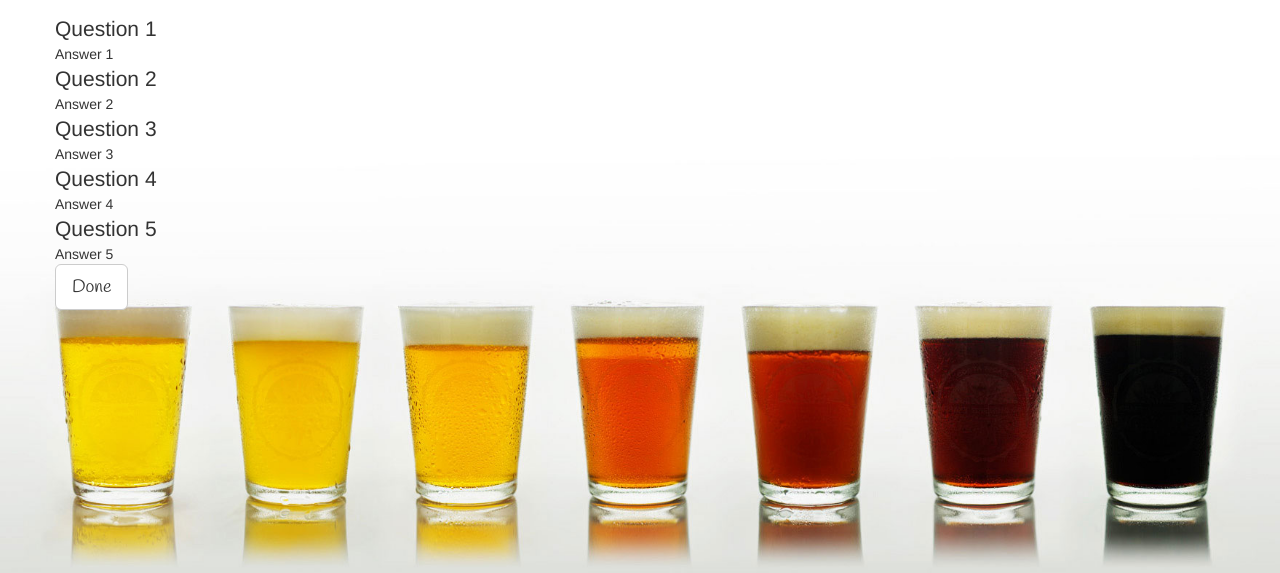
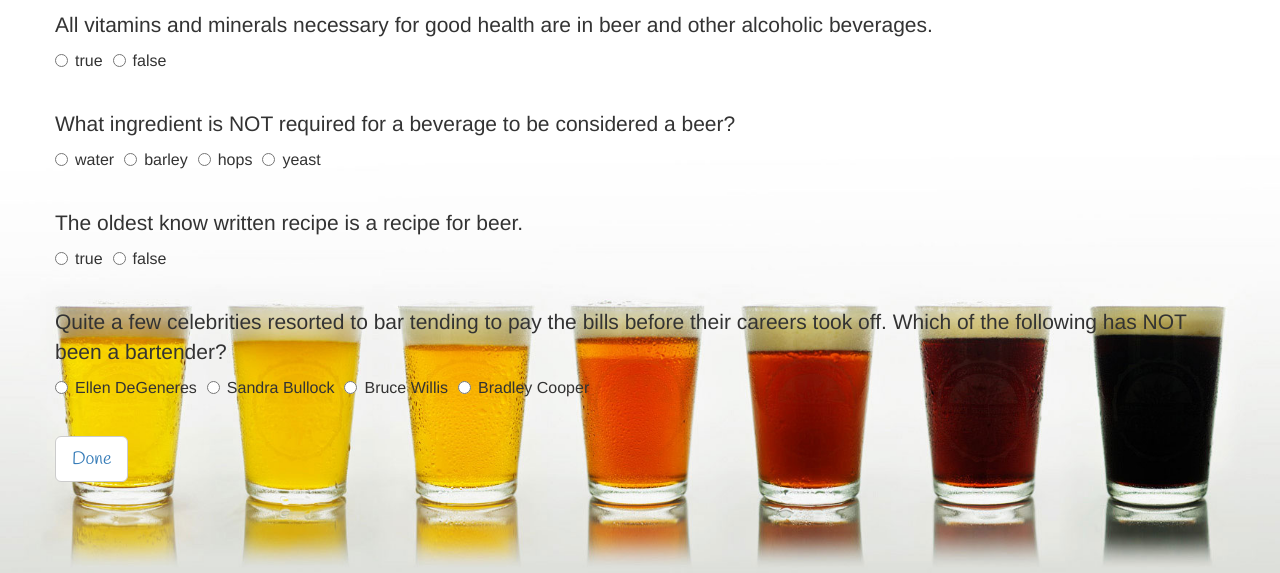
Before and after one commit to lryoung9/TriviaGame, a plain HTML site: page trivia.html in a window 1280 px wide. Shown: the part 227-800 px from the top of the page. Drawn offline with nearby package versions, Linux system fonts and the light colour scheme.

Commit message:
dynamically display questions and create radio buttons for answer options

```diff
--- a/assets/css/style.css
+++ b/assets/css/style.css
@@ -10,7 +10,7 @@ body {
 	font-size: 48px;
     text-align: center;
     vertical-align: middle;
-};
+}
 .btn {
 	vertical-align: middle;
 }
@@ -19,7 +19,12 @@ body {
 }
 .questions {
 	font-size: 21px;
-};
-.answers {
+}
+.radio-inline {
 	font-size: 16px;
-};
+	margin-bottom: 36px;
+}
+
+h2 {
+	text-align: center;
+}
--- a/assets/javascript/apps.js
+++ b/assets/javascript/apps.js
@@ -27,9 +27,9 @@ var quotes = [
 var trivia = [
 	{question: "A person who collects beer bottles is known as what?", options: ["oenophilist", "brewskiphilist", "labeorphilist", "contophilist"], correctAnswer: "labeorphilist", funFact: "Collecting beer mats is called Tegestology and the fear of an empty glass is Cenosillicaphobia ."},
 	{question: "All vitamins and minerals necessary for good health are in beer and other alcoholic beverages.", options: ["true", "false"], correctAnswer: "true", funFact: "Research suggests it can help protect against Alzheimer’s disease, aid weight loss and even balance hormones. Beer is high in vitamins AND low in sugar content. Beer contains all of the essential – and many of the non-essential – amino acids. As well as these protein-building blocks and minerals including phosphorus, iodine, magnesium and potassium, beer is rich in calcium so could benefit your bones."},
-	{question: "What ingredient is <strong>NOT</strong> required for a beverage to be considered a beer?", options: ["water", "barley", "hops", "yeast"], correctAnswer: "barley", funFact: "Despite Bavarian Duke Wilhelm IV's decree in 1516 that the only legal ingredients for brewing beer were barley malt, hops and water, beer can be made with any cereal grain - not just barley. Early recipes for beer sometimes included mushrooms, poppy seeds, butter, bay leaves, sugar, aromatics, honey, and bread crumbs."},
+	{question: "What ingredient is NOT required for a beverage to be considered a beer?", options: ["water", "barley", "hops", "yeast"], correctAnswer: "barley", funFact: "Despite Bavarian Duke Wilhelm IV's decree in 1516 that the only legal ingredients for brewing beer were barley malt, hops and water, beer can be made with any cereal grain - not just barley. Early recipes for beer sometimes included mushrooms, poppy seeds, butter, bay leaves, sugar, aromatics, honey, and bread crumbs."},
 	{question: "The oldest know written recipe is a recipe for beer.", options: ["true", "false"], correctAnswer: "true", funFact: "The Sumerians of ancient Mesopotamia wrote a recipe for beer around 4,000 years ago! The Babylonians are known to have made at least sixteen different kinds of beer and used a variety of grains."},
-	{question: "Quite a few celebrities resorted to bar tending to pay the bills before their careers took off. Which of the following has <strong>NOT</strong> been a bartender?", options: ["Ellen DeGeneres", "Sandra Bullock", "Bruce Willis", "Bradley Cooper"], correctAnswer: "Bradley Cooper", funFact: "Conditioning your hair with beer has none benefits of cleansing, strengthening and adding a healthy shine. Catherine Zeta-Jones has been a long time fan of this sort of shower beer."},
+	{question: "Quite a few celebrities resorted to bar tending to pay the bills before their careers took off. Which of the following has NOT been a bartender?", options: ["Ellen DeGeneres", "Sandra Bullock", "Bruce Willis", "Bradley Cooper"], correctAnswer: "Bradley Cooper", funFact: "Conditioning your hair with beer has none benefits of cleansing, strengthening and adding a healthy shine. Catherine Zeta-Jones has been a long time fan of this sort of shower beer."},
 ];
 // User's answer to a question
 var userAnswer = [];
@@ -85,6 +85,20 @@ $( document ).ready(function() {
 	console.log(quotes[randomInt].author);
 	$("#randQuote").html(quotes[randomInt].quote);
 	$("#quoteAttr").html(quotes[randomInt].author);
+	// dynamically display questions and answer choices
+	for (var i = 0; i < trivia.length; i++) {
+		var dispQuestion = $("<p>");
+		dispQuestion.addClass("questions");
+		dispQuestion.text(trivia[i].question);
+		$(".trivia-wrap").append(dispQuestion);
+		for (var j = 0; j < trivia[i].options.length; j++) {
+			var dispOptions = $('<label class="radio-inline"><input type="radio">' + trivia[i].options[j] + '</label>');
+			dispOptions.addClass("answers");
+			$(".trivia-wrap").append(dispOptions);
+		}
+	}
+
+	$("#questions").html()
 	// Click events:
 	// Start button reveals trivia questions and starts timer countdown
 	$( "#clickStart" ).click(function() {
--- a/trivia.html
+++ b/trivia.html
@@ -19,21 +19,9 @@
 </head>
 <body>
 	<div class = "container">
-		<div class="header page-header">Trivia Time!
-			<h3 class="start">You will only have 30 seconds to answer 5 questions. Are you ready?</h3>
-			<button id="clickStart" type="button" class="start btn btn-default btn-lg">Start</button>
-		</div>
-		<div class="row questions">Question 1</div>
-		<div class="row answers">Answer 1</div>
-		<div class="row questions">Question 2</div>
-		<div class="row answers">Answer 2</div>
-		<div class="row questions">Question 3</div>
-		<div class="row answers">Answer 3</div>
-		<div class="row questions">Question 4</div>
-		<div class="row answers">Answer 4</div>
-		<div class="row questions">Question 5</div>
-		<div class="row answers">Answer 5</div>
-		<div id="end" class="row end"><button type="button" class="btn btn-default btn-lg">Done</button></div>
+		<div class="header page-header">Trivia Time!</div>
+		<div class="row trivia-wrap"></div>
+		<div id="end" class="row end"><button type="button" class="btn btn-default btn-lg"><a href="endGame.html">Done</a></button></div>
 	</div>
 </body>
 </html>
```
Also changed, not shown: endGame.html (+2 -15 lines), index.html (+1 -1 lines).
